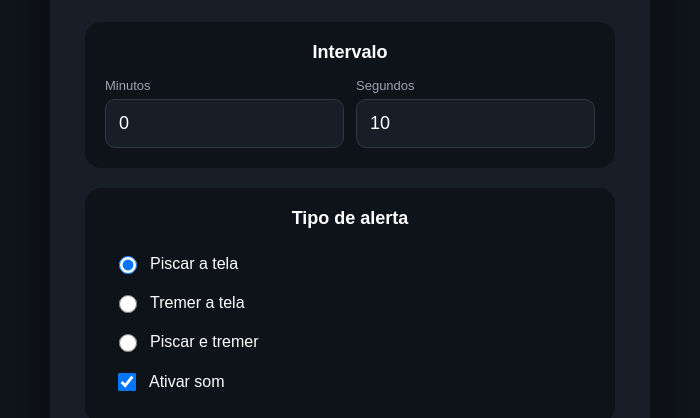
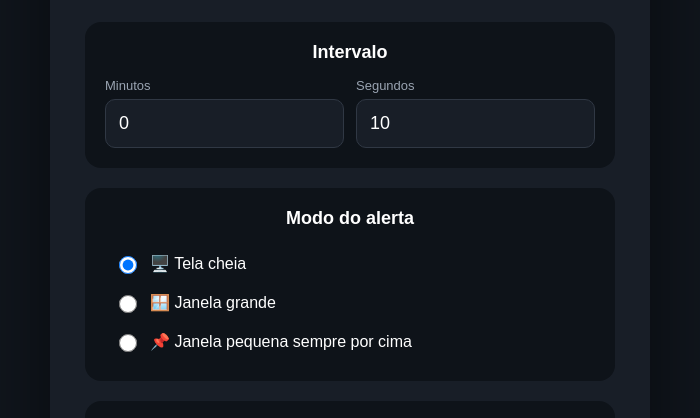
Before and after one commit to lunorake/alarme-tempo2, an Electron app: page index.html in a window 700 px wide. Shown: the part 306-724 px from the top of the page. Drawn offline with Linux system fonts and the light colour scheme.

Commit message:
Update index.html

```diff
--- a/index.html
+++ b/index.html
@@ -558,6 +558,53 @@ button:hover {
 
 </div>
 
+<div class="settings">
+
+<div class="settings-title">
+    Modo do alerta
+</div>
+
+
+<label class="option">
+
+<input
+    type="radio"
+    name="alarmMode"
+    value="fullscreen"
+    checked
+>
+
+🖥️ Tela cheia
+
+</label>
+
+
+<label class="option">
+
+<input
+    type="radio"
+    name="alarmMode"
+    value="window"
+>
+
+🪟 Janela grande
+
+</label>
+
+
+<label class="option">
+
+<input
+    type="radio"
+    name="alarmMode"
+    value="small"
+>
+
+📌 Janela pequena sempre por cima
+
+</label>
+
+</div>
 
 <div class="settings">
 
@@ -1192,8 +1239,25 @@ function showVisibleAlert() {
 function showAlert() {
 
     /*
-     * Avisa o Electron para colocar
-     * a janela sobre todos os programas.
+     * Descobre qual modo de alerta
+     * foi escolhido pelo usuário.
+     */
+
+    const selectedMode =
+        document.querySelector(
+            'input[name="alarmMode"]:checked'
+        );
+
+
+    const mode =
+        selectedMode
+            ? selectedMode.value
+            : "fullscreen";
+
+
+    /*
+     * Manda a informação para
+     * o aplicativo Windows.
      */
 
     if (
@@ -1201,14 +1265,30 @@ function showAlert() {
         window.alarmSystem.start
     ) {
 
-        window.alarmSystem.start();
+        window.alarmSystem.start(
+            mode
+        );
 
     }
 
 
+    /*
+     * Mostra o alerta visual.
+     */
+
     showVisibleAlert();
 
+
+    /*
+     * Pisca o título.
+     */
+
     startTitleFlash();
+
+
+    /*
+     * Notificação.
+     */
 
     sendNotification();
 
```
